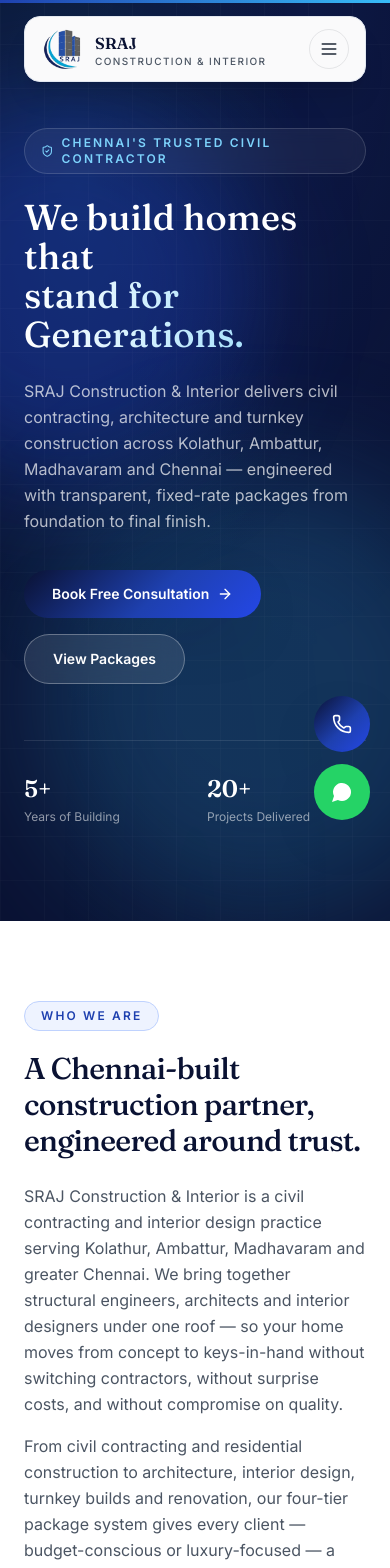
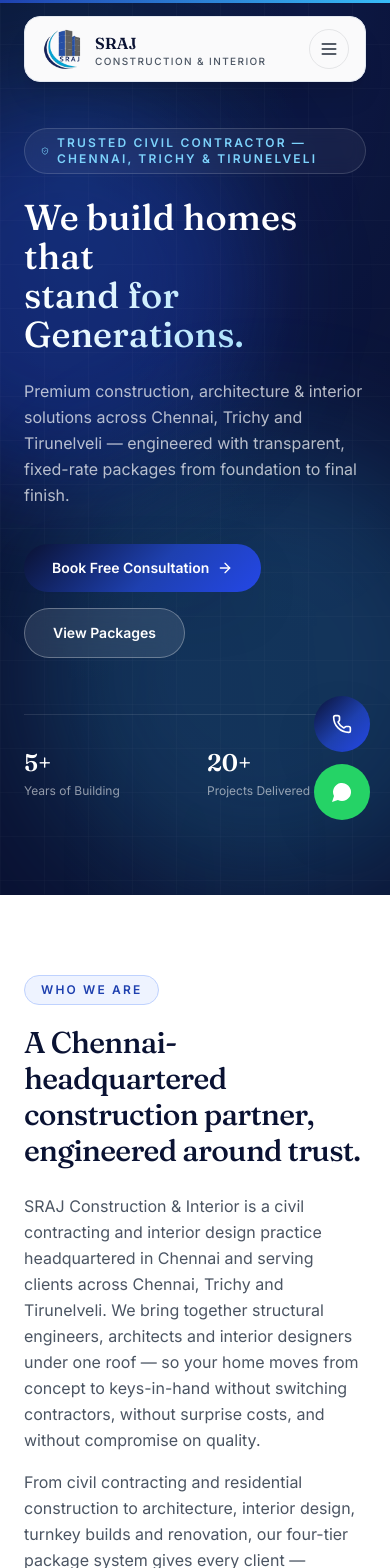
Before and after one commit to sirajcontruction-sudo/sirajcontructionwebsite, a Next.js app: page / in a window 390 px wide. Shown: the top 1568 px of the page. Built offline with nearby package versions, Linux system fonts and the light colour scheme.

Commit message:
Improve mobile performance and premium UI

```diff
--- a/app/page.tsx
+++ b/app/page.tsx
@@ -9,6 +9,7 @@ import Services from "@/components/Services";
 // and SEO content are unaffected — only the JS download/parse is deferred.
 const Packages = dynamic(() => import("@/components/Packages"));
 const Projects = dynamic(() => import("@/components/Projects"));
+const ServiceLocations = dynamic(() => import("@/components/ServiceLocations"));
 const WhyChooseUs = dynamic(() => import("@/components/WhyChooseUs"));
 const Process = dynamic(() => import("@/components/Process"));
 const FAQ = dynamic(() => import("@/components/FAQ"));
@@ -23,6 +24,7 @@ export default function Home() {
       <Services />
       <Packages />
       <Projects />
+      <ServiceLocations />
       <WhyChooseUs />
       <Process />
       <FAQ />
--- a/components/About.tsx
+++ b/components/About.tsx
@@ -23,14 +23,15 @@ export default function About() {
           >
             <span className="eyebrow">Who We Are</span>
             <h2 className="heading-display mt-5 text-3xl sm:text-4xl lg:text-[2.75rem]">
-              A Chennai-built construction partner, engineered around trust.
+              A Chennai-headquartered construction partner, engineered around trust.
             </h2>
             <p className="mt-6 text-base leading-relaxed text-ink-soft">
               SRAJ Construction &amp; Interior is a civil contracting and interior design
-              practice serving Kolathur, Ambattur, Madhavaram and greater Chennai. We bring
-              together structural engineers, architects and interior designers under one
-              roof — so your home moves from concept to keys-in-hand without switching
-              contractors, without surprise costs, and without compromise on quality.
+              practice headquartered in Chennai and serving clients across Chennai, Trichy
+              and Tirunelveli. We bring together structural engineers, architects and
+              interior designers under one roof — so your home moves from concept to
+              keys-in-hand without switching contractors, without surprise costs, and
+              without compromise on quality.
             </p>
             <p className="mt-4 text-base leading-relaxed text-ink-soft">
               From civil contracting and residential construction to architecture, interior
--- a/components/Footer.tsx
+++ b/components/Footer.tsx
@@ -44,7 +44,8 @@ export default function Footer() {
             </div>
             <p className="mt-5 text-sm leading-relaxed text-white/55">
               Civil contracting, construction, architecture, interior design and turnkey
-              builds across Chennai — engineered with transparent, fixed-rate packages.
+              builds across Chennai, Trichy and Tirunelveli — engineered with transparent,
+              fixed-rate packages.
             </p>
             <div className="mt-5 flex gap-3">
               {[Instagram, Facebook, Linkedin].map((Icon, i) => (
--- a/components/Hero.tsx
+++ b/components/Hero.tsx
@@ -80,7 +80,7 @@ export default function Hero() {
             className="inline-flex items-center gap-2 rounded-full border border-white/15 bg-white/5 px-4 py-1.5 text-xs font-semibold uppercase tracking-[0.18em] text-sky-light backdrop-blur"
           >
             <ShieldCheck className="h-3.5 w-3.5" />
-            Chennai&apos;s Trusted Civil Contractor
+            Trusted Civil Contractor — Chennai, Trichy &amp; Tirunelveli
           </motion.div>
 
           <motion.h1
@@ -99,9 +99,9 @@ export default function Hero() {
             transition={{ duration: 0.7, delay: 0.22 }}
             className="mt-6 max-w-xl text-base leading-relaxed text-white/70 sm:text-lg"
           >
-            SRAJ Construction &amp; Interior delivers civil contracting, architecture and
-            turnkey construction across Kolathur, Ambattur, Madhavaram and Chennai —
-            engineered with transparent, fixed-rate packages from foundation to final finish.
+            Premium construction, architecture &amp; interior solutions across Chennai,
+            Trichy and Tirunelveli — engineered with transparent, fixed-rate packages
+            from foundation to final finish.
           </motion.p>
 
           <motion.div
--- a/components/Projects.tsx
+++ b/components/Projects.tsx
@@ -373,7 +373,7 @@ export default function Projects() {
         <div className="max-w-xl text-center sm:text-left">
           <span className="eyebrow">Our Portfolio</span>
           <h2 className="heading-display mt-5 text-3xl sm:text-4xl">
-            Selected projects across Chennai
+            Selected projects across Chennai, Trichy &amp; Tirunelveli
           </h2>
         </div>
 
--- /dev/null
+++ b/components/ServiceLocations.tsx
@@ -0,0 +1,87 @@
+"use client";
+
+import { motion } from "framer-motion";
+import { CheckCircle2, MapPin } from "lucide-react";
+import { serviceLocations } from "@/data/locations";
+
+export default function ServiceLocations() {
+  return (
+    <section id="locations" className="section-py relative overflow-hidden bg-white">
+      <div className="pointer-events-none absolute inset-0 bg-mesh opacity-50" />
+      <div className="container-px relative mx-auto max-w-7xl">
+        <div className="mx-auto max-w-2xl text-center">
+          <motion.span
+            initial={{ opacity: 0, y: 10 }}
+            whileInView={{ opacity: 1, y: 0 }}
+            viewport={{ once: true }}
+            className="eyebrow"
+          >
+            <MapPin className="h-3.5 w-3.5" />
+            Where We Build
+          </motion.span>
+          <motion.h2
+            initial={{ opacity: 0, y: 16 }}
+            whileInView={{ opacity: 1, y: 0 }}
+            viewport={{ once: true }}
+            transition={{ delay: 0.05 }}
+            className="heading-display mt-5 text-3xl sm:text-4xl"
+          >
+            Serving Chennai, Trichy &amp; Tirunelveli
+          </motion.h2>
+          <motion.p
+            initial={{ opacity: 0, y: 16 }}
+            whileInView={{ opacity: 1, y: 0 }}
+            viewport={{ once: true }}
+            transition={{ delay: 0.1 }}
+            className="mt-4 text-sm leading-relaxed text-ink-soft sm:text-base"
+          >
+            One team, one standard of quality — construction, architecture and interior
+            design delivered with the same fixed-rate transparency across all three cities.
+          </motion.p>
+        </div>
+
+        <div className="mt-14 grid grid-cols-1 gap-6 lg:grid-cols-3">
+          {serviceLocations.map((loc, i) => (
+            <motion.div
+              key={loc.id}
+              initial={{ opacity: 0, y: 26 }}
+              whileInView={{ opacity: 1, y: 0 }}
+              viewport={{ once: true, margin: "-60px" }}
+              transition={{ duration: 0.5, delay: i * 0.1 }}
+              whileHover={{ y: -8 }}
+              className="group card-premium relative overflow-hidden p-7"
+            >
+              <div className="absolute -right-8 -top-8 h-28 w-28 rounded-full bg-royal-50 transition-transform duration-500 group-hover:scale-150" />
+              <div className="relative">
+                <div className="flex h-12 w-12 items-center justify-center rounded-2xl bg-royal-gradient shadow-glow-sky/20">
+                  <loc.icon className="h-5 w-5 text-white" />
+                </div>
+                <h3 className="mt-5 font-display text-xl font-semibold text-navy">
+                  {loc.city}
+                </h3>
+                <p className="mt-1 text-xs font-semibold uppercase tracking-wide text-royal-700">
+                  {loc.tagline}
+                </p>
+                <p className="mt-3 text-sm leading-relaxed text-ink-soft">
+                  {loc.description}
+                </p>
+
+                <ul className="mt-5 grid grid-cols-2 gap-2.5">
+                  {loc.services.map((service) => (
+                    <li
+                      key={service}
+                      className="flex items-center gap-1.5 text-xs font-medium text-ink"
+                    >
+                      <CheckCircle2 className="h-3.5 w-3.5 shrink-0 text-royal-600" />
+                      {service}
+                    </li>
+                  ))}
+                </ul>
+              </div>
+            </motion.div>
+          ))}
+        </div>
+      </div>
+    </section>
+  );
+}
--- a/data/faq.ts
+++ b/data/faq.ts
@@ -15,7 +15,7 @@ export const faqs: FAQItem[] = [
     id: "f2",
     question: "Do you provide free site visits and quotations?",
     answer:
-      "Yes. We offer a free initial site visit and consultation within Chennai, Kolathur, Ambattur and Madhavaram, followed by a detailed written quotation based on your plot size and chosen package.",
+      "Yes. We offer a free initial site visit and consultation across Chennai, Trichy and Tirunelveli, followed by a detailed written quotation based on your plot size and chosen package.",
   },
   {
     id: "f3",
@@ -39,6 +39,6 @@ export const faqs: FAQItem[] = [
     id: "f6",
     question: "What areas do you currently service?",
     answer:
-      "We actively service Kolathur, Ambattur, Madhavaram and greater Chennai. For projects outside these areas, please reach out and we'll confirm feasibility.",
+      "We actively service Chennai (including Kolathur, Ambattur and Madhavaram), Trichy and Tirunelveli. For projects outside these cities, please reach out and we'll confirm feasibility.",
   },
 ];
--- /dev/null
+++ b/data/locations.ts
@@ -0,0 +1,40 @@
+import { Building2, Landmark, Waves, type LucideIcon } from "lucide-react";
+
+export type ServiceLocation = {
+  id: string;
+  city: string;
+  tagline: string;
+  description: string;
+  icon: LucideIcon;
+  services: string[];
+};
+
+export const serviceLocations: ServiceLocation[] = [
+  {
+    id: "chennai",
+    city: "Chennai",
+    tagline: "Head Office & Home Base",
+    description:
+      "Our home base — full-scale civil contracting, architecture and interior design delivered end-to-end by our head office team, from Kolathur and Ambattur to Madhavaram and greater Chennai.",
+    icon: Building2,
+    services: ["Construction", "Interior Design", "Architecture", "Turnkey Projects"],
+  },
+  {
+    id: "trichy",
+    city: "Trichy",
+    tagline: "Expanding Our Reach",
+    description:
+      "Fixed-rate construction and interior design for Trichy, backed by the same certified engineering, transparent contracts and dedicated site supervision as our Chennai projects.",
+    icon: Landmark,
+    services: ["Construction", "Interior Design", "Architecture", "Turnkey Projects"],
+  },
+  {
+    id: "tirunelveli",
+    city: "Tirunelveli",
+    tagline: "Building Trust, Further South",
+    description:
+      "Bringing SRAJ's construction and interior expertise to Tirunelveli — from design and structural work through to final handover, managed by a single point of contact.",
+    icon: Waves,
+    services: ["Construction", "Interior Design", "Architecture", "Turnkey Projects"],
+  },
+];
--- a/lib/utils.ts
+++ b/lib/utils.ts
@@ -26,19 +26,14 @@ export const SITE = {
 
   email: "sraj.enquiry@gmail.com",
 
-  address: "NSRAJ Construction & Interior | Civil contractor | Interior Designer | Architecture | Kolathur | Ambattur | Madhavaram",
+  // Office address — stays in Chennai. Do not change.
+  address: "No.41, Thirumal Nagar, Kadappa Road, Madhanakuppam, Chennai – 600099",
 
   addressShort: "Madhanakuppam, Chennai – 600099",
 
-  serviceAreas: [
-    "SRAJ Construction & Interior",
-    "Civil contractor",
-    "Interior Designer",
-    "Architecture",
-    "Kolathur",
-    "Ambattur",
-    "Madhavaram"
-  ],
+  // Primary cities we actively deliver construction, architecture, interior
+  // design and turnkey projects in. The office itself remains in Chennai.
+  serviceAreas: ["Chennai", "Trichy", "Tirunelveli"],
 
   mapEmbedQuery:
     "No.41, Thirumal Nagar, Kadappa Road, Madhanakuppam, Chennai 600099",
```
Also changed, not shown: app/layout.tsx (+28 -7 lines).
